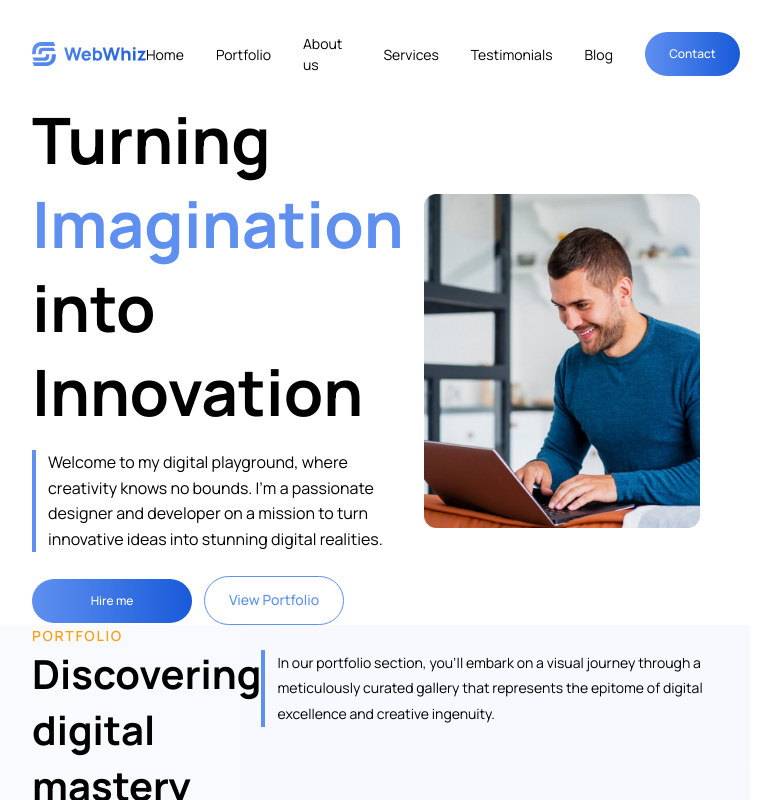
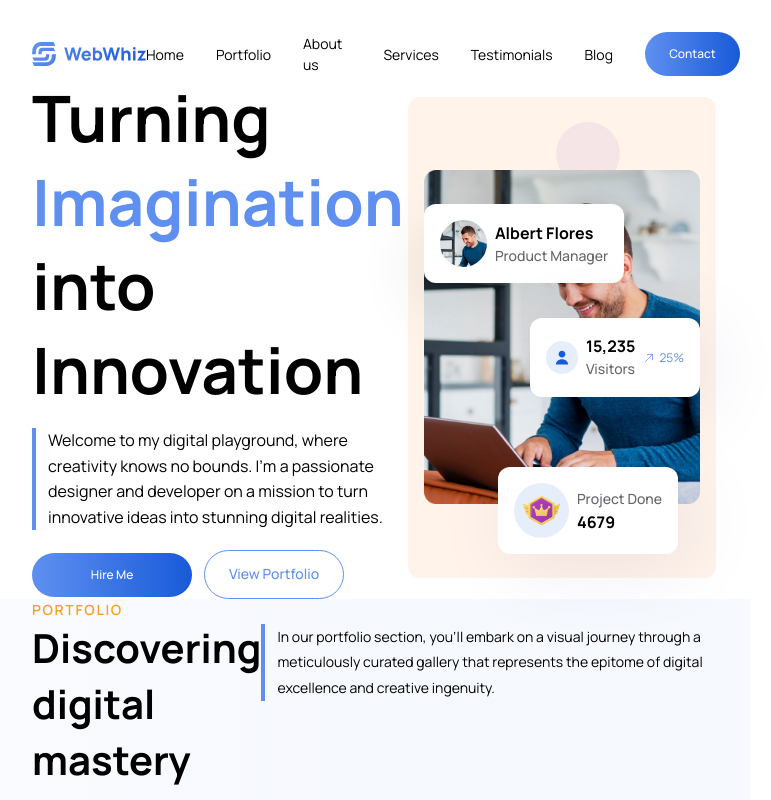
Before and after one commit to riajulpro/webwiz-rp, a Next.js app: page / in a window 1280 px wide. Shown: the top 800 px of the page, without its empty margins (274-1045 px from the left). Built offline with nearby package versions, Linux system fonts and the light colour scheme.

Commit message:
Making the banner section pixel perfect

```diff
--- a/src/app/globals.css
+++ b/src/app/globals.css
@@ -45,6 +45,10 @@
   box-shadow: -30px 30px 80px 0px rgba(19, 55, 124, 0.04);
 }
 
+.right-shadow {
+  box-shadow: 10px 10px 80px 0px rgba(35, 10, 136, 0.08);
+}
+
 @layer utilities {
   .lg-max-width {
     max-width: 1440px;
@@ -81,6 +85,18 @@
   .section-bg {
     @apply bg-gradient-to-r from-[#5f90f00a] via-[#185ad90a] to-[#185ad90a];
   }
+
+  /* banner classes */
+  .overlay-bg {
+    @apply bg-white rounded-[12px] p-[16px] flex items-center justify-between gap-[8px];
+  }
+  .overlay-title {
+    @apply font-bold text-[16px] leading-[24px];
+  }
+
+  .overlay-subtitle {
+    @apply text-[14px] leading-[22.4px] font-medium text-[#64656D];
+  }
 }
 
 @tailwind utilities;
--- a/src/components/ui/home-sections/Banner.tsx
+++ b/src/components/ui/home-sections/Banner.tsx
@@ -1,9 +1,11 @@
 import TitleWithDescription from "@/components/shared/TitleWithDescription";
+import { UpRightArrow } from "@/utils/icons/CardIcons";
+import { BannerCircleIcon, ProfileIcon } from "@/utils/icons/Icons";
 import Image from "next/image";
 
 const Banner = () => {
   return (
-    <section className="mt-[22px] section-container">
+    <section className="desktop:mt-[22px] section-container">
       <div className="flex justify-between items-center gap-[20px]">
         <div className="flex-1">
           <TitleWithDescription
@@ -13,18 +15,65 @@ const Banner = () => {
             description="Welcome to my digital playground, where creativity knows no bounds. I'm a passionate designer and developer on a mission to turn innovative ideas into stunning digital realities."
             blueText="Imagination"
           />
-          <div className="mt-6">
-            <button className="btn-primary w-[160px] mr-3">Hire me</button>
+          <div className="mt-[20px]">
+            <button className="btn-primary w-[160px] mr-3">Hire Me</button>
             <button className="btn-secondary">View Portfolio</button>
           </div>
         </div>
-        <div className="flex-1 flex justify-center items-center">
+        <div className="relative flex-1 flex justify-center items-center">
           <Image
             src={"/images/banner-photo.png"}
             alt="Banner"
             width={358}
             height={433}
           />
+          <div className="absolute -z-10 h-[481px] w-[308px] bg-banner-bg rounded-[12px]"></div>
+          <div className="absolute -z-20 h-[64px] w-[64px] bg-banner-bg-circle rounded-full -top-12 right-20"></div>
+          <div className="absolute -bottom-[34px] left-[116px]">
+            <BannerCircleIcon />
+          </div>
+          <div className="absolute top-[34px] left-0 service-card-shadow overlay-bg">
+            <div className="w-[47px] h-[47px] rounded-full overflow-hidden">
+              <Image
+                src={"/images/banner-photo.png"}
+                alt="Banner"
+                width={358}
+                height={433}
+                className="object-cover"
+              />
+            </div>
+            <div>
+              <h4 className="overlay-title">Albert Flores</h4>
+              <p className="overlay-subtitle">Product Manager</p>
+            </div>
+          </div>
+          <div className="absolute right-0 top-[148px] overlay-bg right-shadow">
+            <div className="bg-card-left-icon p-[8px] rounded-full">
+              <ProfileIcon />
+            </div>
+            <div>
+              <h4 className="overlay-title">15,235</h4>
+              <p className="overlay-subtitle">Visitors</p>
+            </div>
+            <div className="text-primary-color text-[12px] font-normal flex items-center gap-[4px]">
+              {" "}
+              <UpRightArrow size="12px" color="#5F90F0" /> 25%
+            </div>
+          </div>
+          <div className="absolute right-[22px] -bottom-[50px] overlay-bg right-shadow">
+            <div className="bg-card-left-icon p-[8px] rounded-full">
+              <Image
+                src={"/images/premium-icon.png"}
+                alt="Project Done"
+                height={39}
+                width={39}
+              />
+            </div>
+            <div>
+              <p className="overlay-subtitle">Project Done</p>
+              <h4 className="overlay-title">4679</h4>
+            </div>
+          </div>
         </div>
       </div>
     </section>
--- a/src/utils/icons/CardIcons.tsx
+++ b/src/utils/icons/CardIcons.tsx
@@ -208,13 +208,19 @@ export const Development = () => {
   );
 };
 
-export const UpRightArrow = () => {
+export const UpRightArrow = ({
+  color,
+  size,
+}: {
+  color?: string;
+  size?: string;
+}) => {
   return (
     <svg
-      width="24"
-      height="24"
+      width={size || "24"}
+      height={size || "24"}
       viewBox="0 0 24 24"
-      fill="none"
+      fill={"none"}
       xmlns="http://www.w3.org/2000/svg"
     >
       <g id="vuesax/linear/send 180">
@@ -224,7 +230,7 @@ export const UpRightArrow = () => {
               <path
                 id="Vector"
                 d="M19 5L5 19"
-                stroke="white"
+                stroke={color || "white"}
                 stroke-width="1.5"
                 stroke-miterlimit="10"
                 stroke-linecap="round"
@@ -233,7 +239,7 @@ export const UpRightArrow = () => {
               <path
                 id="Vector_2"
                 d="M19 15.27V5H8.73"
-                stroke="white"
+                stroke={color || "white"}
                 stroke-width="1.5"
                 stroke-miterlimit="10"
                 stroke-linecap="round"
--- a/src/utils/icons/Icons.tsx
+++ b/src/utils/icons/Icons.tsx
@@ -177,3 +177,38 @@ export const LogoIcon = () => {
     </svg>
   );
 };
+
+export const BannerCircleIcon = () => {
+  return (
+    <svg
+      xmlns="http://www.w3.org/2000/svg"
+      width="25"
+      height="25"
+      viewBox="0 0 25 25"
+      fill="none"
+    >
+      <circle cx="12.5" cy="12.5" r="10" stroke="#9264E3" stroke-width="5" />
+    </svg>
+  );
+};
+
+export const ProfileIcon = () => {
+  return (
+    <svg
+      xmlns="http://www.w3.org/2000/svg"
+      width="16"
+      height="17"
+      viewBox="0 0 16 17"
+      fill="none"
+    >
+      <path
+        d="M8.00002 8.5C9.84097 8.5 11.3334 7.00762 11.3334 5.16667C11.3334 3.32572 9.84097 1.83334 8.00002 1.83334C6.15907 1.83334 4.66669 3.32572 4.66669 5.16667C4.66669 7.00762 6.15907 8.5 8.00002 8.5Z"
+        fill="#185AD9"
+      />
+      <path
+        d="M8 10.1667C4.66 10.1667 1.94 12.4067 1.94 15.1667C1.94 15.3533 2.08667 15.5 2.27334 15.5H13.7267C13.9133 15.5 14.06 15.3533 14.06 15.1667C14.06 12.4067 11.34 10.1667 8 10.1667Z"
+        fill="#185AD9"
+      />
+    </svg>
+  );
+};
--- a/tailwind.config.ts
+++ b/tailwind.config.ts
@@ -17,6 +17,8 @@ const config: Config = {
         "second-primary-color": "#185AD9",
         "accent-color": "#FBA017",
         "card-left-icon": "rgba(24, 90, 217, 0.10)",
+        "banner-bg": "rgba(255, 140, 56, 0.10)",
+        "banner-bg-circle": "rgba(153, 101, 207, 0.10)",
       },
       backgroundImage: {
         "gradient-radial": "radial-gradient(var(--tw-gradient-stops))",
```
Also changed, not shown: public/images/image 111.svg (added), public/images/premium-icon.png (added).
